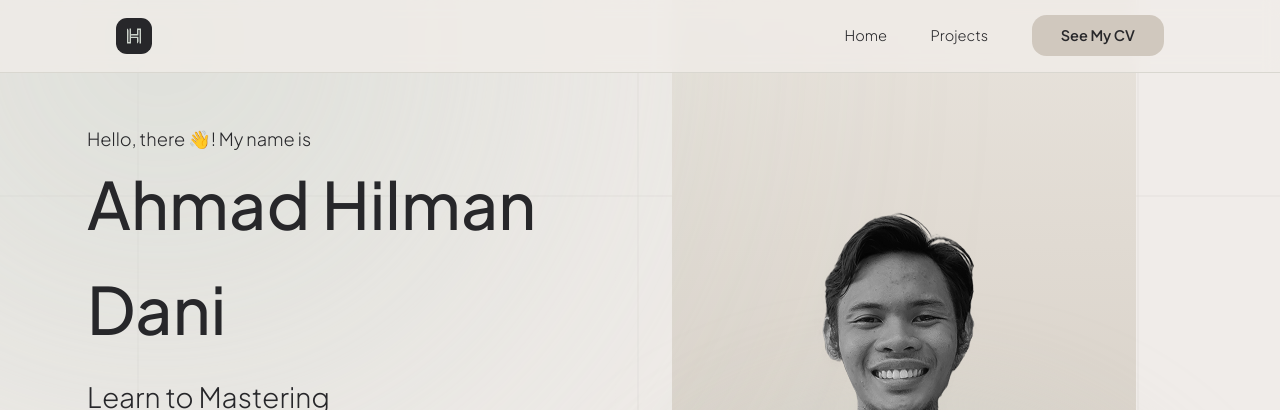
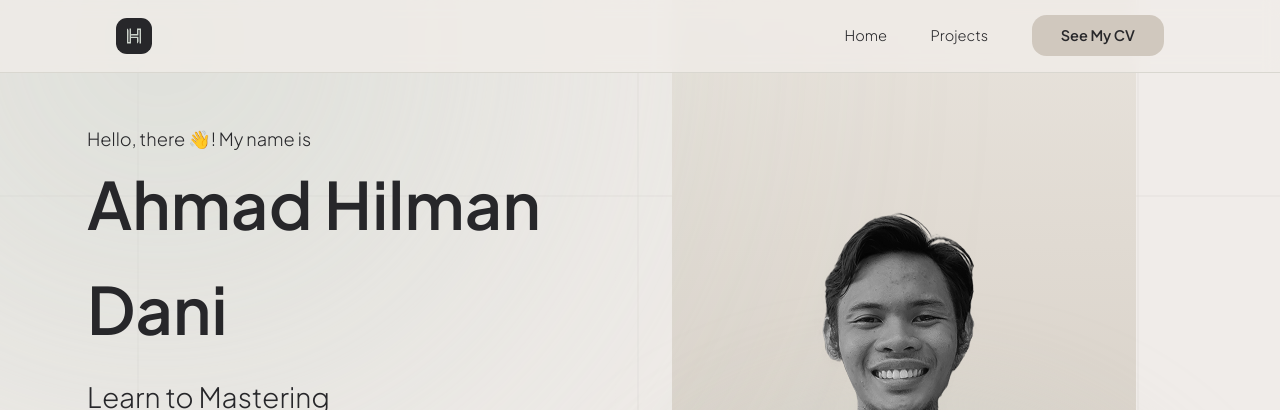
Before and after one commit to ahmadhilmandani/my-portofolio-v5, a React (Vite) app: page / in a window 1280 px wide. Shown: the top 410 px of the page. Built offline with nearby package versions, Linux system fonts and the light colour scheme.

Commit message:
update: default style of heading

```diff
--- a/src/index.css
+++ b/src/index.css
@@ -114,7 +114,7 @@
   h4,
   h5,
   h6 {
-    @apply font-medium relative z-10 mb-4;
+    @apply font-semibold relative z-10 mb-4;
   }
 
   h1 {
```
